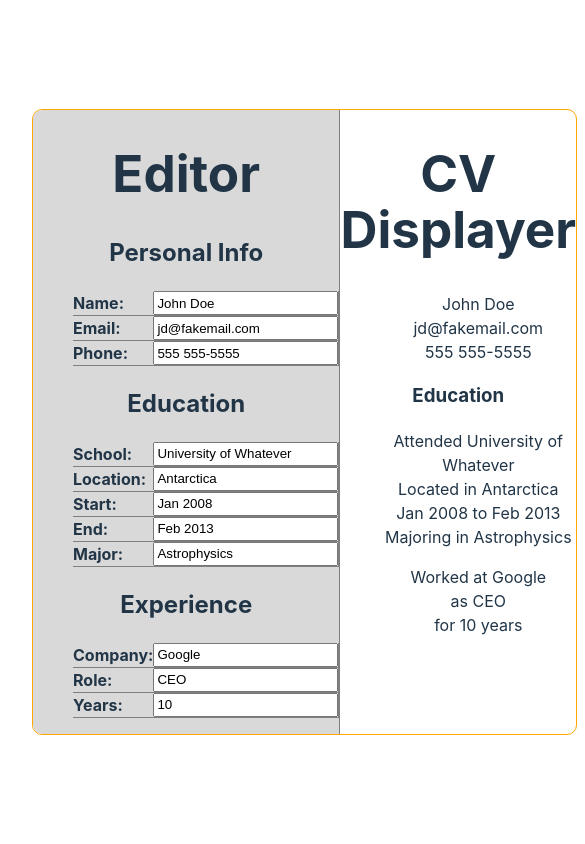
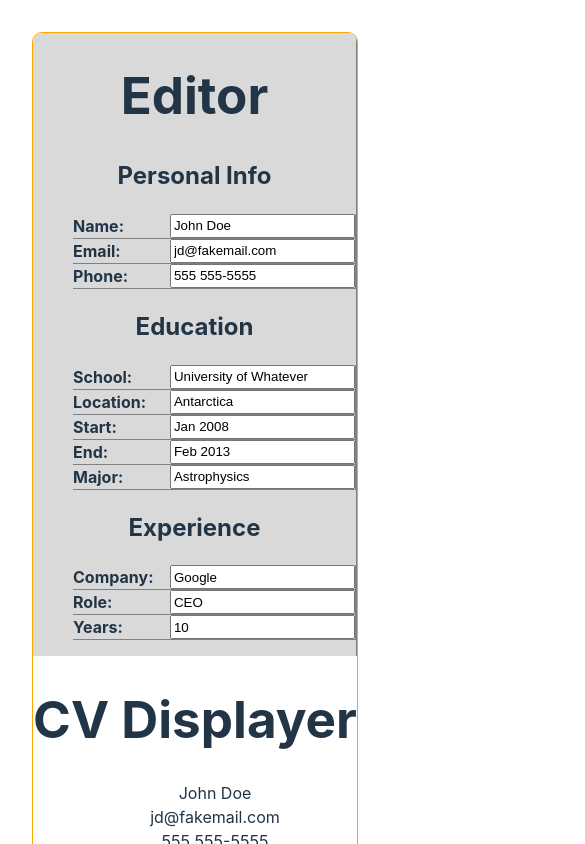
Before and after one commit to Neo319/project-cv, a React (Vite) app: page / in a window 390 px wide. Shown: the top 844 px of the page, 585 px wide, since content can reach past the window. Built offline with nearby package versions, Linux system fonts and the light colour scheme.

Commit message:
implement simple responsive design

```diff
--- a/src/App.css
+++ b/src/App.css
@@ -69,3 +69,11 @@
 ul {
   list-style: none;
 }
+
+/* declarations for mobile */
+
+@media only screen and (max-width: 700px) {
+  .container {
+    flex-direction: column;
+  }
+}
```
